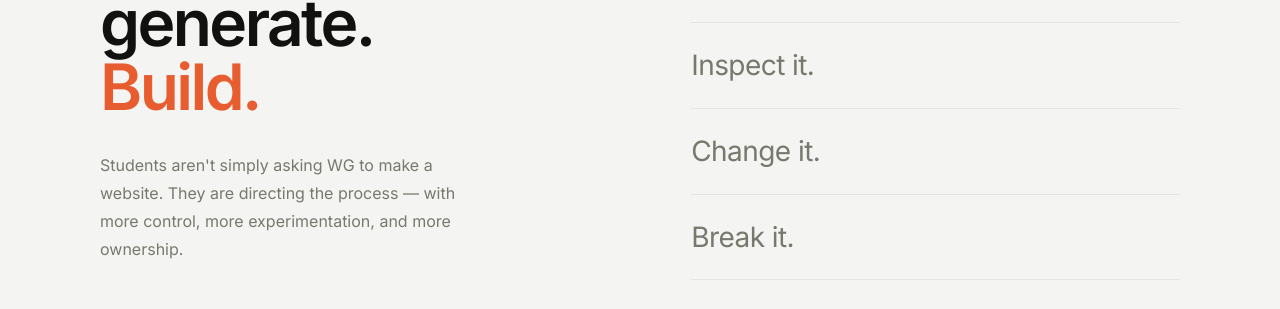
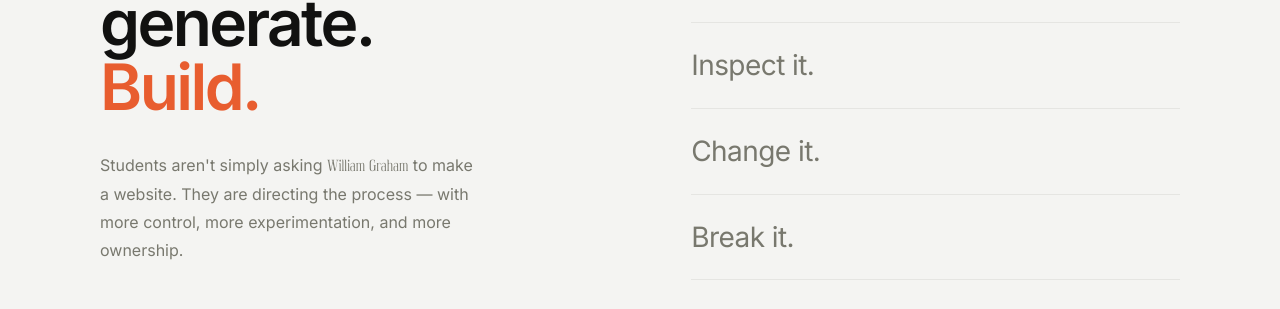
Before and after one commit to adelos-corp/aom-workshop-2026, a React (Vite) app: page / in a window 1280 px wide. Shown: the part 4064-4373 px from the top of the page. Built offline with nearby package versions, Linux system fonts and the light colour scheme.

Commit message:
Use full William Graham branding in Acelon font

```diff
--- a/src/components/SecondYear.tsx
+++ b/src/components/SecondYear.tsx
@@ -66,7 +66,7 @@ export default function SecondYear() {
 
             <FadeUp delay={0.2} style={{ marginTop: '32px' }}>
               <p style={{ fontSize: '16px', lineHeight: 1.75, maxWidth: '380px' }}>
-                Students aren't simply asking WG to make a website.
+                Students aren't simply asking <span className="william-graham">William Graham</span> to make a website.
                 They are directing the process — with more control, more
                 experimentation, and more ownership.
               </p>
```
